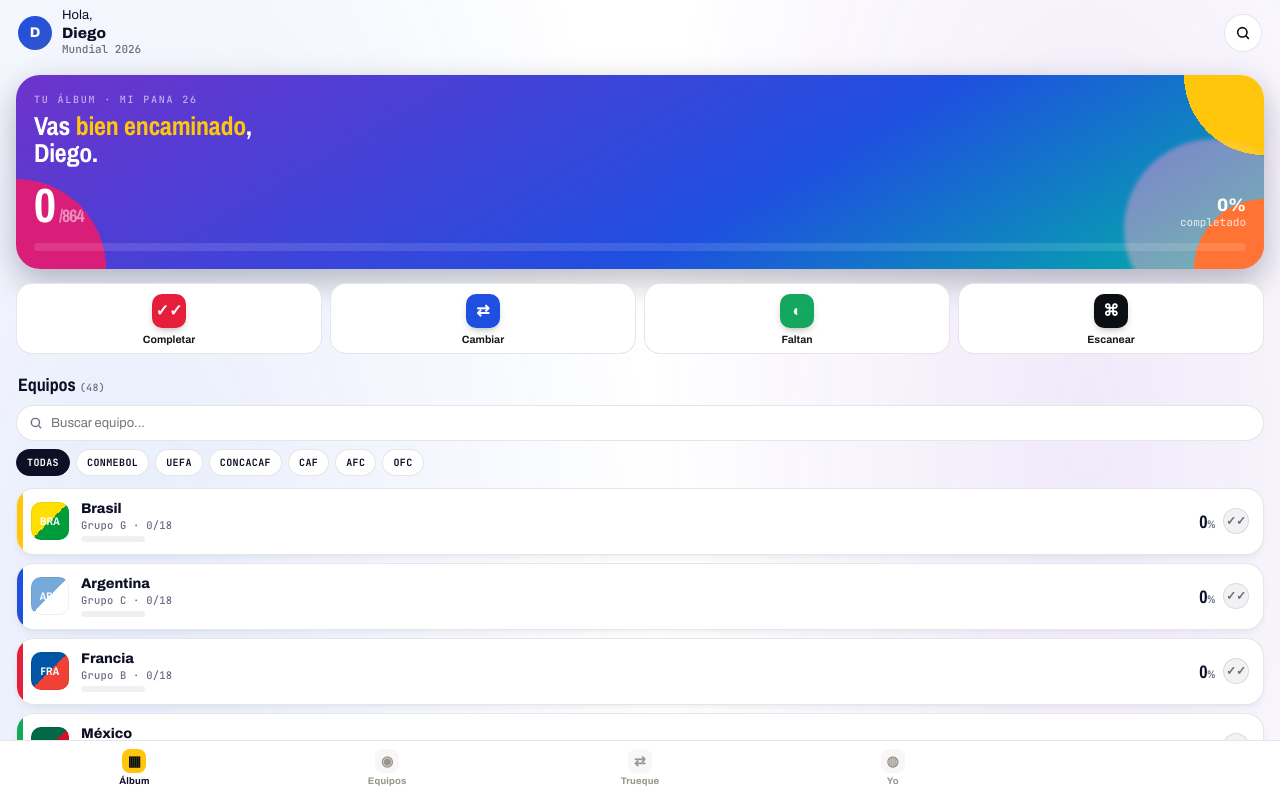
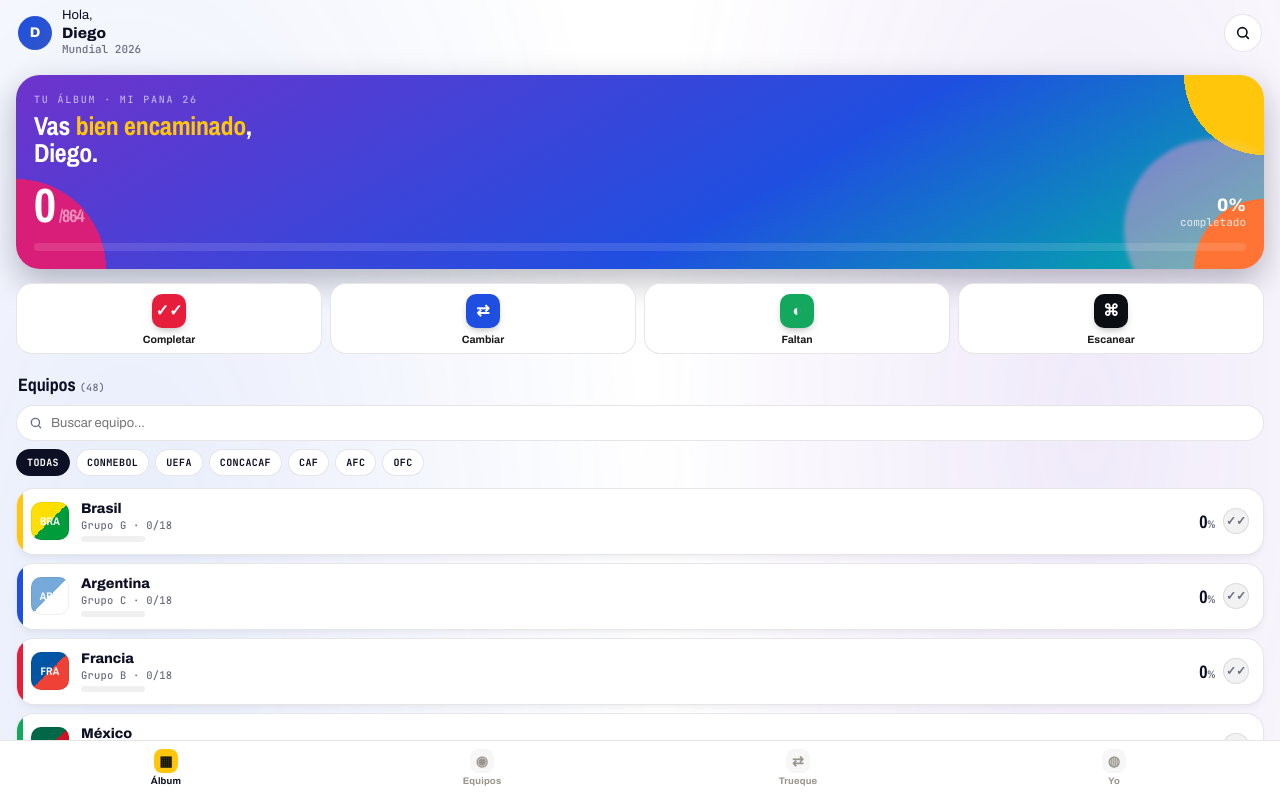
Before and after one commit to carmudgeon/mi-pana, a React (Vite) app: page / in a window 1280 px wide. Shown: the top 798 px of the page. Built offline with nearby package versions, Linux system fonts and the light colour scheme.

Commit message:
fix: update tab bar grid to 4 columns after removing Escanear tab

```diff
--- a/src/components/TabBar.css
+++ b/src/components/TabBar.css
@@ -1,6 +1,6 @@
 .tabbar {
   display: grid;
-  grid-template-columns: repeat(5, 1fr);
+  grid-template-columns: repeat(4, 1fr);
   background: var(--paper);
   border-top: 1px solid var(--line);
   padding: 8px 8px 14px;
```
